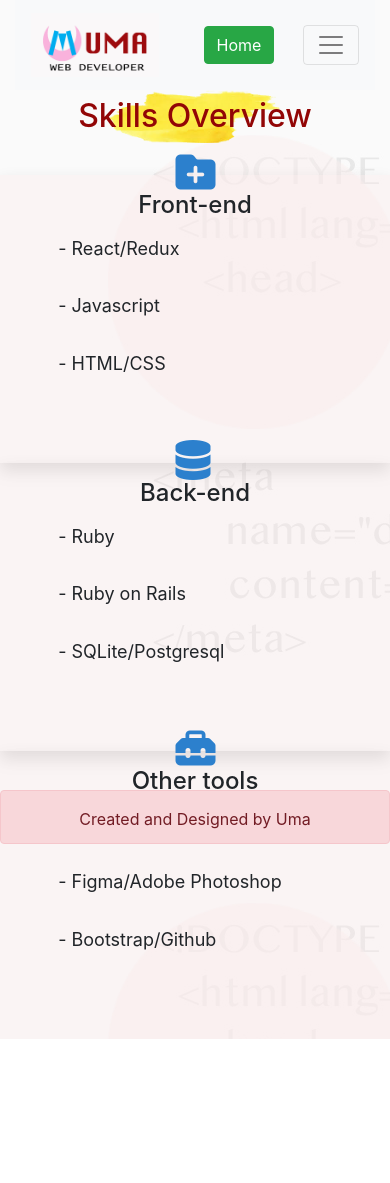
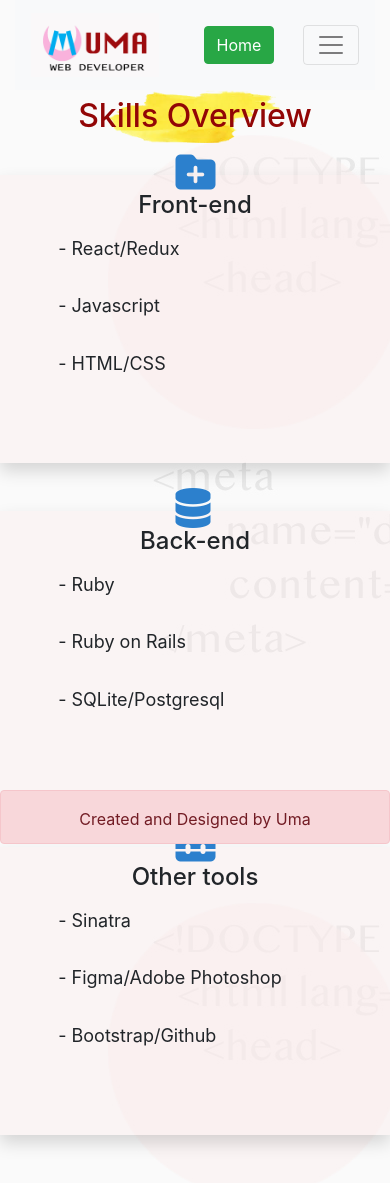
Before and after one commit to mdr-uma/portfolio, a React (Create React App) app: page /skills in a window 390 px wide. Before the commit the page ends 1039 px from the top, so only its background shows below. Built offline with nearby package versions, Linux system fonts and the light colour scheme.

Commit message:
change bootstrap breakpoint to make responsive col

```diff
--- a/src/components/Blog.js
+++ b/src/components/Blog.js
@@ -15,19 +15,19 @@ const Blog = () => {
                 <div className="carousel-inner">
                     <div className="carousel-item active">
                         <div className="row">
-                            <div className="col-sm-4 pt-3">
+                            <div className="col-md-4 pt-3">
                                 <h4>React/Redux</h4>
                                 <a href="https://dev.to/uma/how-i-implemented-redux-in-my-react-project-3c79">
                                     <img width="360px" height="240px" src={image} alt="pic" className="shadow-lg"/>
                                 </a>
                             </div>
-                            <div className="col-sm-4 pt-3">
+                            <div className="col-md-4 pt-3">
                                 <h4>React</h4>
                                 <a href="https://dev.to/uma/higher-order-components-5e52">
                                     <img width="360px" height="240px" src={image1} alt="pic" className="shadow-lg" />
                                 </a>
                             </div>
-                            <div className="col-sm-4 pt-3">
+                            <div className="col-md-4 pt-3">
                                 <h4>React</h4>
                                 <a href="https://dev.to/uma/deploying-process-of-react-app-to-netlify-1842">
                                     <img width="360px" height="240px" src={image2} alt="pic" className="shadow-lg" />
@@ -38,19 +38,19 @@ const Blog = () => {
 
                     <div className="carousel-item">
                         <div className="row">
-                            <div className="col-sm-4 pt-3">
+                            <div className="col-md-4 pt-3">
                                 <h4>React</h4>
                                 <a href="https://dev.to/uma/class-and-functional-components-4ik8">
                                     <img width="360px" height="240px" src={image3} alt="pic" className="shadow-lg" />
                                 </a>
                             </div>
-                            <div className="col-sm-4 pt-3">
+                            <div className="col-md-4 pt-3">
                                 <h4>JavaScript</h4>
                                 <a href="https://dev.to/uma/the-difference-between-javascript-and-comparison-operators-2j78">
                                     <img width="360px" height="240px" src={image4} alt="pic" className="shadow-lg" />
                                 </a>
                             </div>
-                            <div className="col-sm-4 pt-3">
+                            <div className="col-md-4 pt-3">
                                 <h4>Github</h4>
                                 <a href="https://dev.to/uma/my-first-ever-pr-pull-request-to-an-open-source-project-experience-obk">
                                     <img width="360px" height="240px" src={image5} alt="pic" className="shadow-lg" />
--- a/src/components/Skills.js
+++ b/src/components/Skills.js
@@ -5,21 +5,21 @@ const Skills = () => {
         <div className="container">
             <h2>Skills Overview</h2><br/>
             <div className="row">
-                <div className="skill col-sm-4 pt-3 shadow mr-.5">
+                <div className="skill col-md-4 pt-3 shadow mb-5 mb-sm-5">
                     <i className="fas fa-folder-plus icons"></i>
                     <h4>Front-end</h4>
                     <p>- React/Redux</p>
                     <p>- Javascript</p>
                     <p>- HTML/CSS</p>
                 </div>
-                <div className="skill col-sm-4 pt-3 shadow mr-.5">
+                <div className="skill col-md-4 pt-3 shadow mb-5 mb-sm-5">
                     <i className="fas fa-database icons"></i>
                     <h4>Back-end</h4>
                     <p>- Ruby</p>
                     <p>- Ruby on Rails</p>
                     <p>- SQLite/Postgresql</p>
                 </div>
-                <div className="skill col-sm-4 pt-3 shadow mr-.5">
+                <div className="skill col-md-4 pt-3 shadow mb-5 mb-sm-5">
                     <i className="fas fa-toolbox icons"></i>
                     <h4>Other tools</h4>
                     <p>- Sinatra</p>
```
